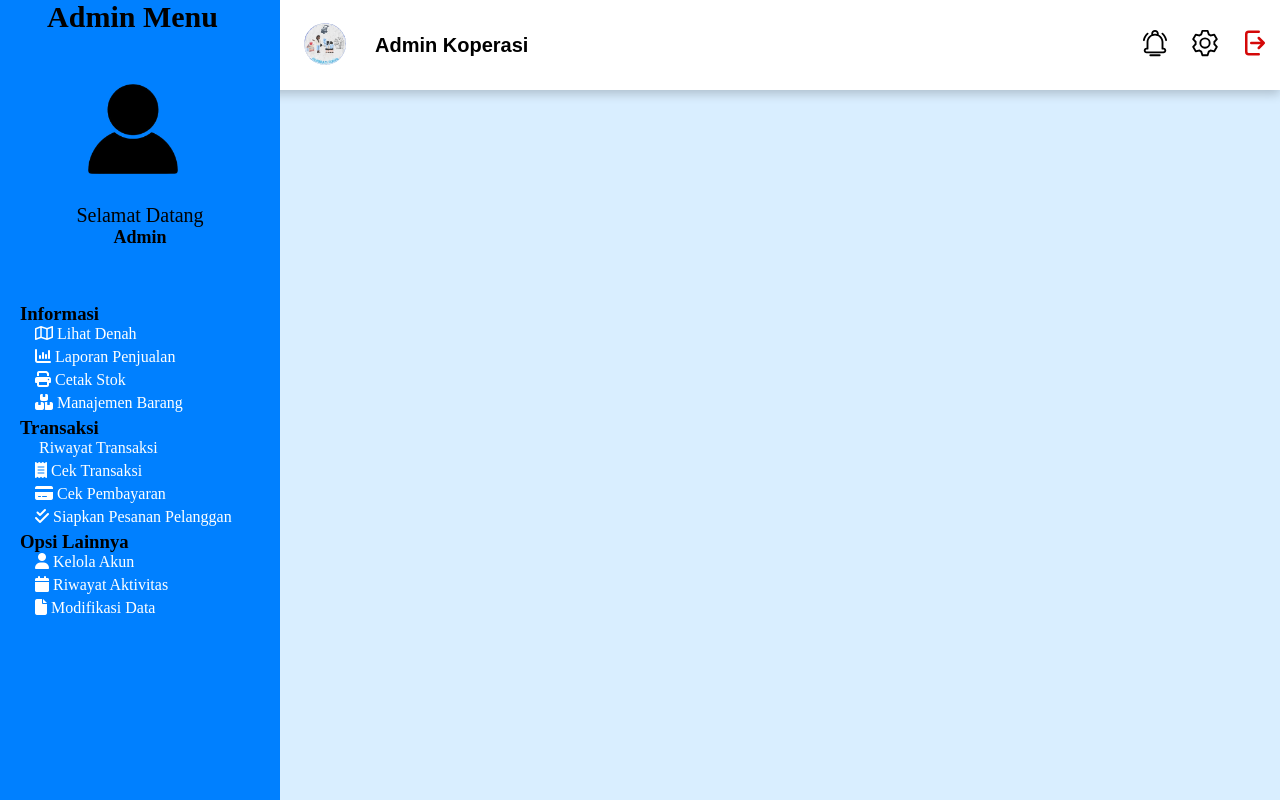
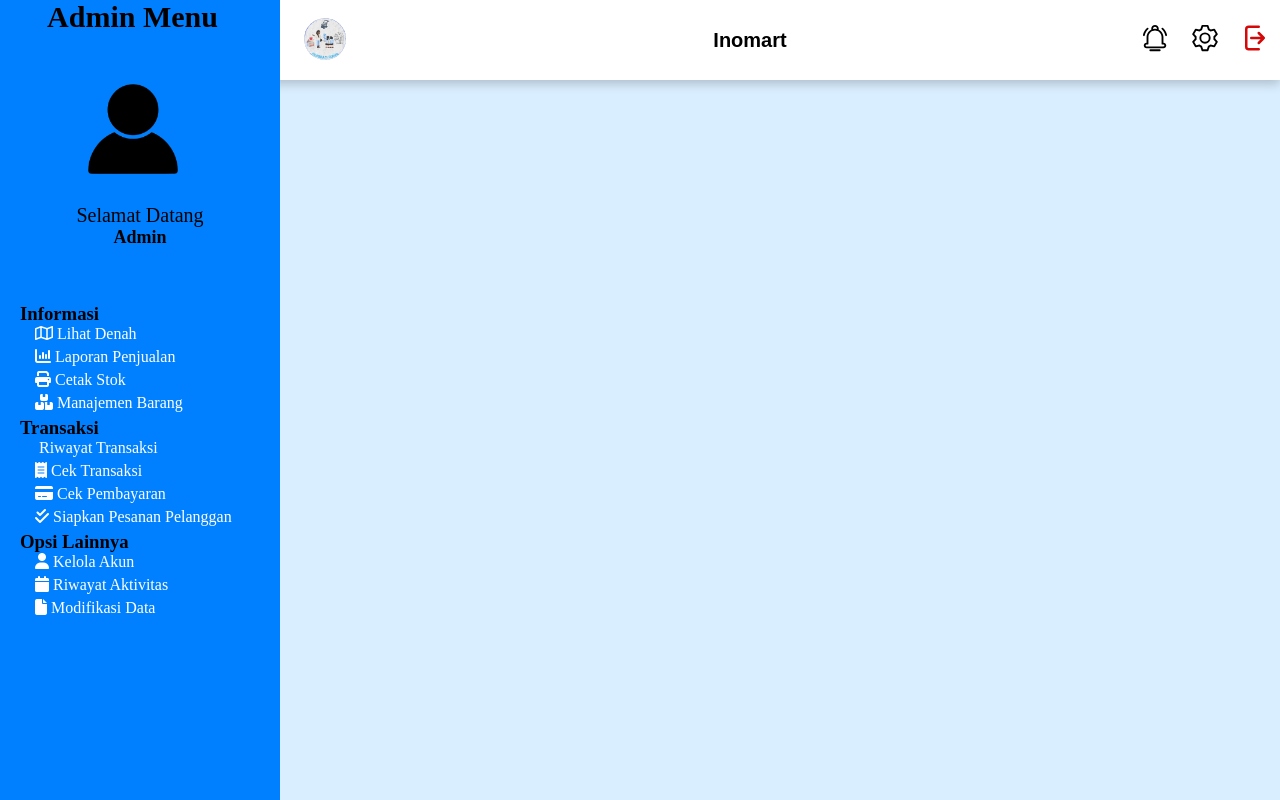
Before and after one commit to p1ckless/ProjectAkhirSemester, a Flask app: page / in a window 1280 px wide. Run offline with Flask 3, Linux system fonts and the light colour scheme; some libraries are stand-ins or nearby versions.

Commit message:
fix span text from navbar to center

```diff
--- a/static/style.css
+++ b/static/style.css
@@ -27,9 +27,11 @@ nav ul {
 .nav-bar {
   display: flex;
   align-items: center;
+  justify-content: space-between;
+  position: relative;
   margin-left: 280px;
-  justify-content: space-between;
   width: calc(100% - 280px);
+  height: 80px;
   font-family: Arial, Helvetica, sans-serif;
   box-sizing: border-box;
   font-size: 20px;
@@ -44,14 +46,17 @@ nav ul {
   display: flex;
   align-items: center;
   gap: 15px;
+  left: 50%;
+  transform: translate(x);
 }
 
-.nav-left span {
+.nav-tittle {
   font-family: Arial, Helvetica, sans-serif;
   font-size: 20px;
   font-weight: 700;
   display: block;
   align-items: center;
+  text-align: center;
 }
 
 .nav-right {
--- a/templates/index.html
+++ b/templates/index.html
@@ -17,9 +17,9 @@
           alt="Logo"
           width="70"
           height="70">
-          <span>Admin Koperasi</span>
         </div>
 
+        <span class="nav-tittle">Inomart</span>
 
         <ul class="nav-right">
             <li>
```
